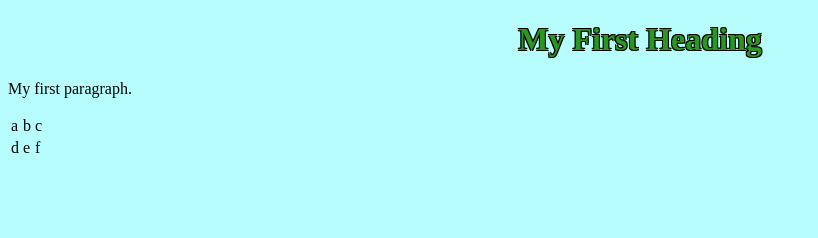
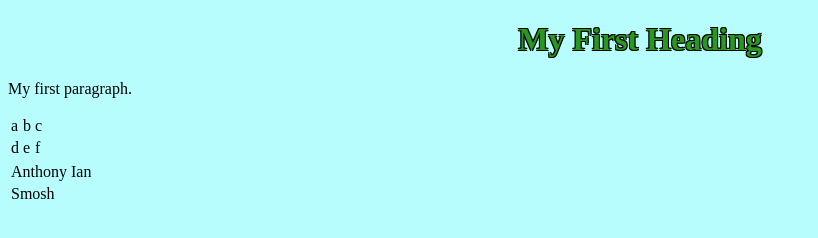
Before and after one commit to MadBabyBrain/F28WP-Online-Game, a plain HTML site: page HTML/Home.html in a window 1280 px wide. Shown: the whole page, without its empty margins (0-818 px from the left). Drawn offline with Linux system fonts and the light colour scheme.

Commit message:
Added a new table

```diff
--- a/HTML/Home.html
+++ b/HTML/Home.html
@@ -26,6 +26,25 @@
 
 </table>
 
+    <!-- Added by Jakub -->
+
+<table>
+    <tr>
+        <td>
+            Anthony
+        </td>
+
+        <td>
+            Ian
+        </td>
+    </tr>
+
+    <tr>
+        <td>
+            Smosh
+        </td>
+    </tr>
+</table>
 
 </body>
 </html>
```
